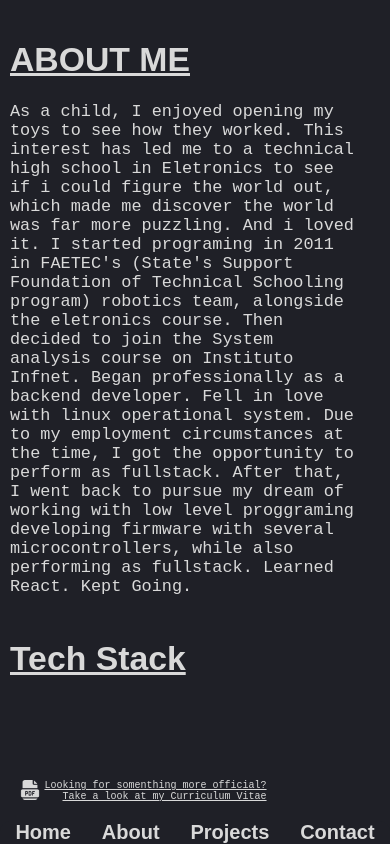
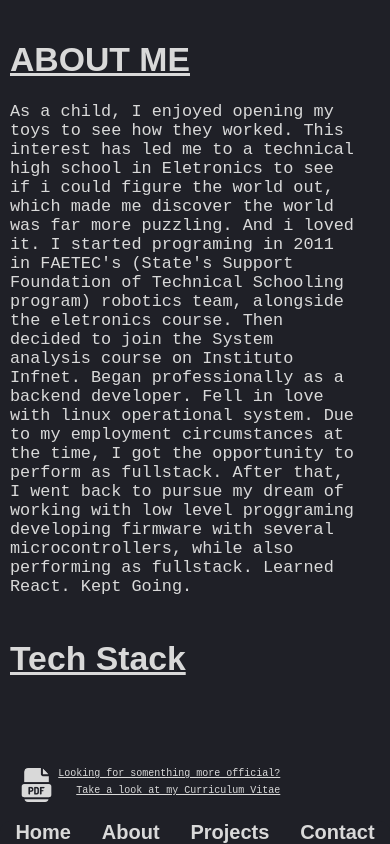
Before and after one commit to padulav/personal_portifolio, a React (Create React App) app: page /about in a window 390 px wide. Built offline with nearby package versions, Linux system fonts and the light colour scheme; a web font is replaced by a local one.

Commit message:
pdf icon adjust

```diff
--- a/src/index.css
+++ b/src/index.css
@@ -185,12 +185,17 @@ h2{
 
   .about{display: block; height: fit-content;}
 
+
+.pdfIcon{height: 4vh; padding-right: 5px; filter: invert(85%);}
+
   .cv{
     background-color: #1f2027;
     position: fixed;
     bottom: 5vh;
     width: 100vw;
   }
+
+
 
   .projects{padding-left: 4vw; width: 90vw;}
   .project{display: grid;margin-bottom: 20px;}
```
